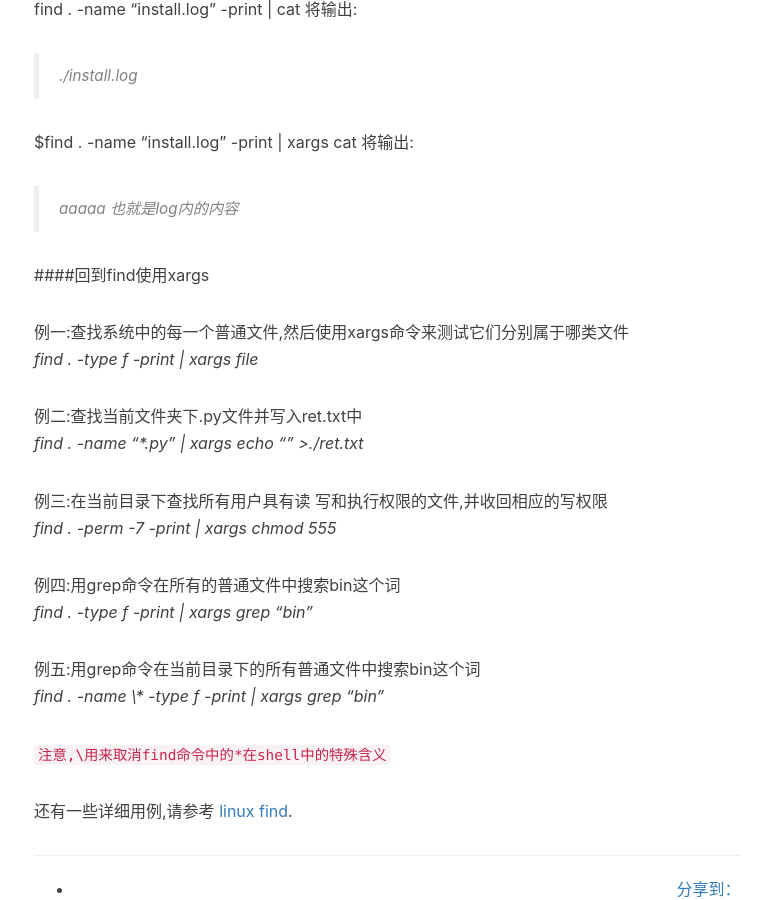
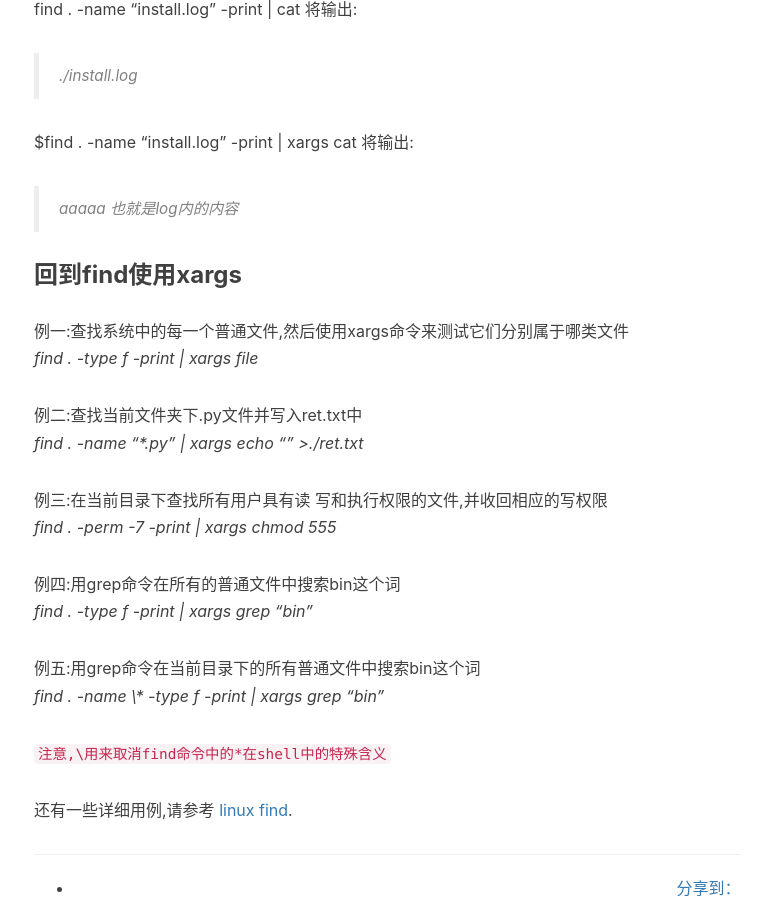
Before and after one commit to MingfeiPan/MingfeiPan.github.io, a Jekyll site: the page built from _posts/2017-02-21-linux.markdown, in a window 1280 px wide and 900 px high, scrolled down 2538 px. Shown: the whole window, without its empty margins (231-1003 px from the left). Built offline with Jekyll 4.4.1, drawn with Linux system fonts in a browser that asks for light colours; nearby versions of some CDN libraries; comment, search, counter and statistics services are not loaded.

Commit message:
fuck github jekyll format

```diff
--- a/_posts/2017-02-21-linux.markdown
+++ b/_posts/2017-02-21-linux.markdown
@@ -53,7 +53,7 @@ $find . -name "install.log" -print | xargs cat 将输出:
 >aaaaa 也就是log内的内容
 
 
-####回到find使用xargs
+### 回到find使用xargs
 
 例一:查找系统中的每一个普通文件,然后使用xargs命令来测试它们分别属于哪类文件
 *find . -type f -print | xargs file*
```
